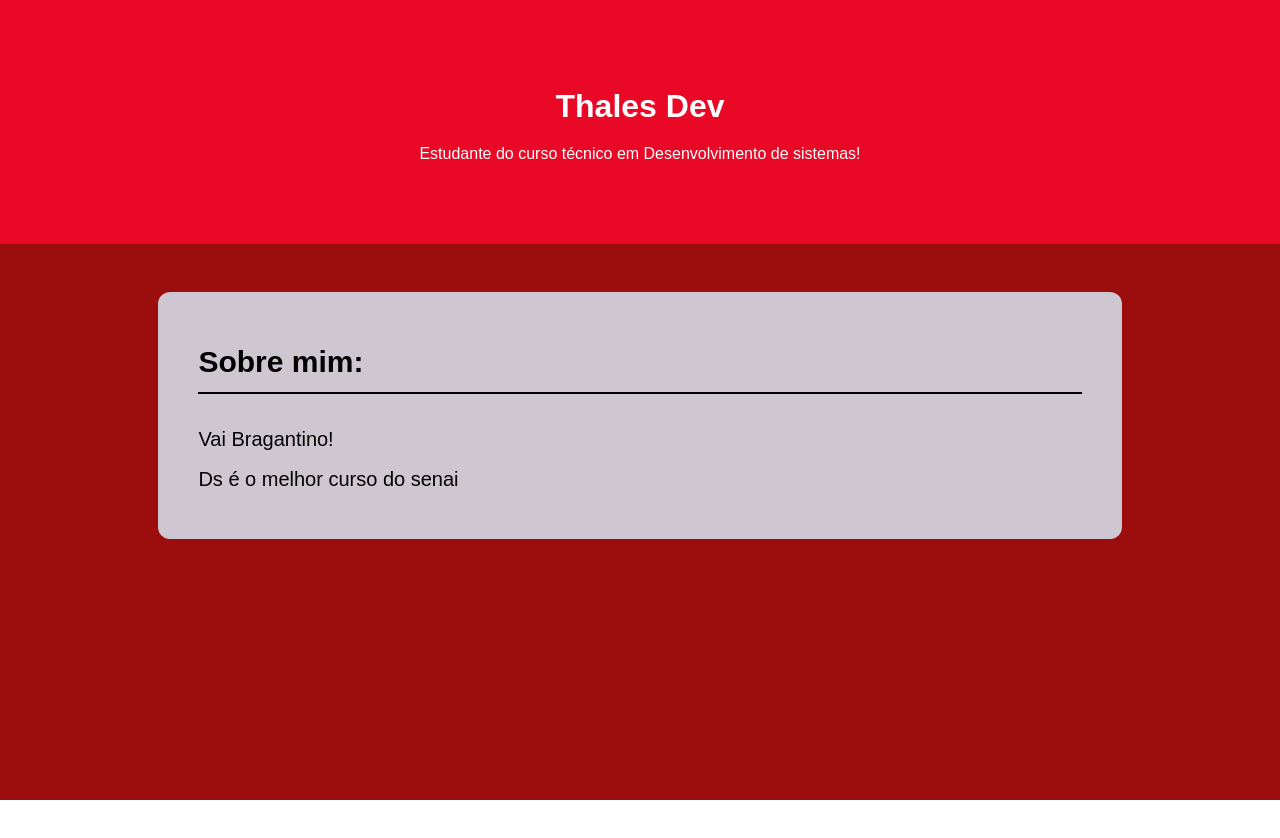
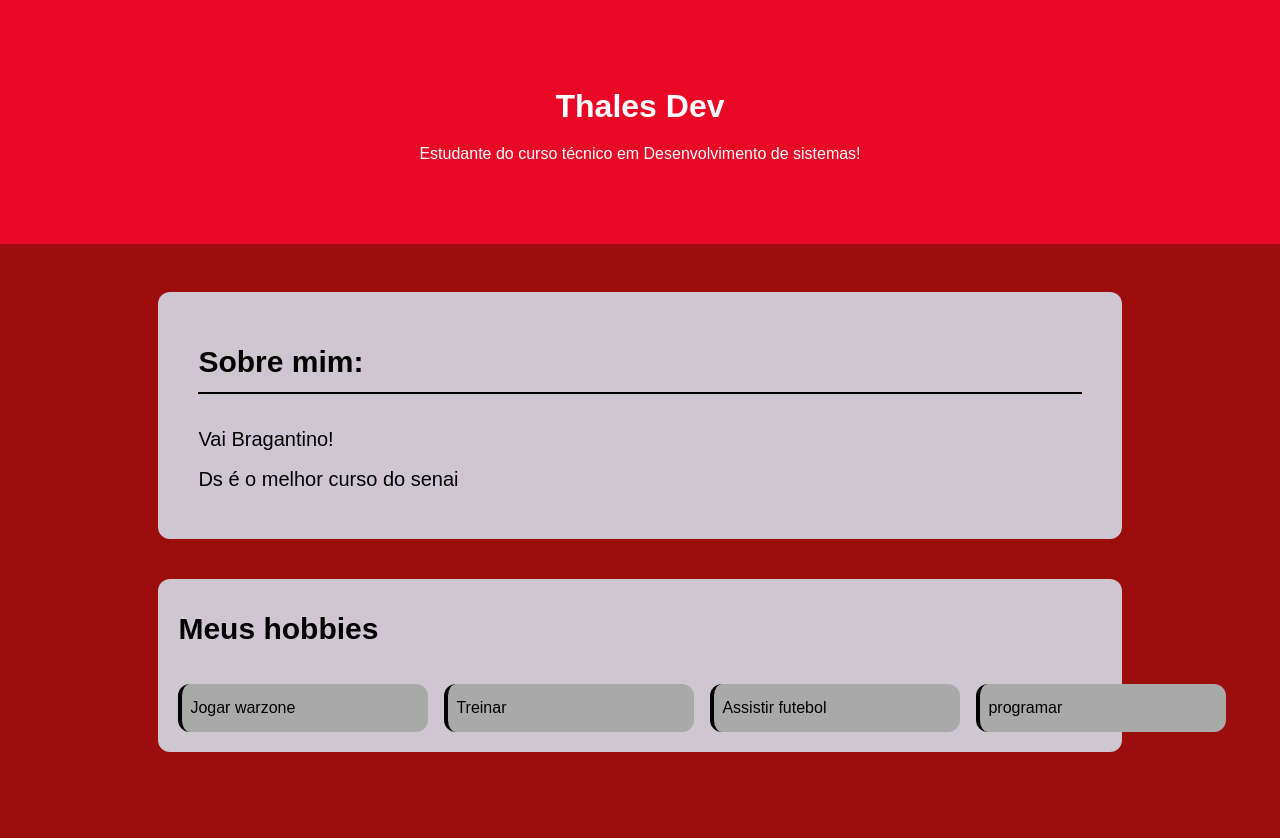
Before and after one commit to Thales971/Meu-primeiro-site, a plain HTML site: page index.html in a window 1280 px wide. Before the commit the page ends 800 px from the top, so only its background shows below. Drawn offline with Linux system fonts and the light colour scheme.

Commit message:
feat: finaliza a seção hobbies

```diff
--- a/assets/styles/index.css
+++ b/assets/styles/index.css
@@ -36,6 +36,7 @@ main {
     margin: 0 auto;
     padding: 40px;
     border-radius: 12px;
+    margin-bottom: 40px;
 }
 
 #titulo-sobre-mim {
@@ -48,3 +49,40 @@ main {
 .texto-sobre-mim {
     font-size: 20px;
 }
+
+#meus-hobbies {
+    background-color: rgba(208, 203, 214, 0.986);
+    width: 80%;
+    margin-bottom: 16px;
+    margin: 0 auto;
+    padding: 20px;
+    border-radius: 12px;
+    margin-bottom: 40px;
+}
+
+#titulo-meus-hobbies {
+    font-size: 30px;
+    margin-bottom: 25px;
+}
+
+ul {
+ list-style: none;
+ padding: 0;
+ display: flex;
+ gap: 16px;
+}
+
+li {
+    background-color: darkgray;
+    padding: 8px;
+    border-left: 4px solid black;
+    border-radius: 12px;
+    font-size: 16px;
+    min-width: 250px;
+}
+
+li:hover {
+background-color: rgb(129, 6, 6);
+transform: translateX(5px);
+transition: all 0.3s ease;
+}
--- a/index.html
+++ b/index.html
@@ -19,6 +19,18 @@
 <p class="texto-sobre-mim">Vai Bragantino!</p>
 <P class="texto-sobre-mim">Ds é o melhor curso do senai</P>
         </section>
+
+        <section id="meus-hobbies">
+<h3 id="titulo-meus-hobbies">Meus hobbies </h3>
+<ul>
+    <li>Jogar warzone</li>
+    <li>Treinar</li>
+    <li>Assistir futebol</li>
+    <li>programar</li>
+</ul>
+
+        </section>
+
     </main>
     </body>
 </html>
```
